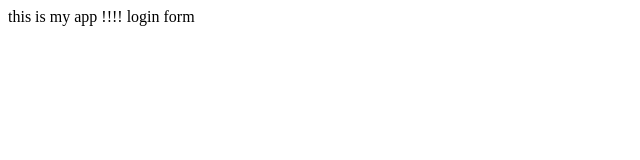
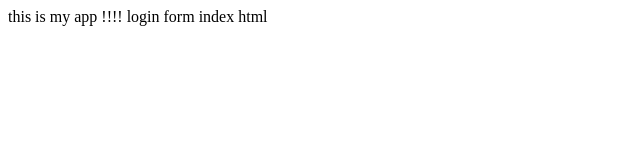
Before and after one commit to sri1kanth/myappsample, a plain HTML site: page index.html in a window 1280 px wide. Shown: the full height of the page, 0-640 px from the left. Drawn offline with Linux system fonts and the light colour scheme.

Commit message:
login form index

```diff
--- a/index.html
+++ b/index.html
@@ -6,5 +6,6 @@
 <body>
 this is my app !!!!
 login form
+index html
 </body>
 </html>
```
